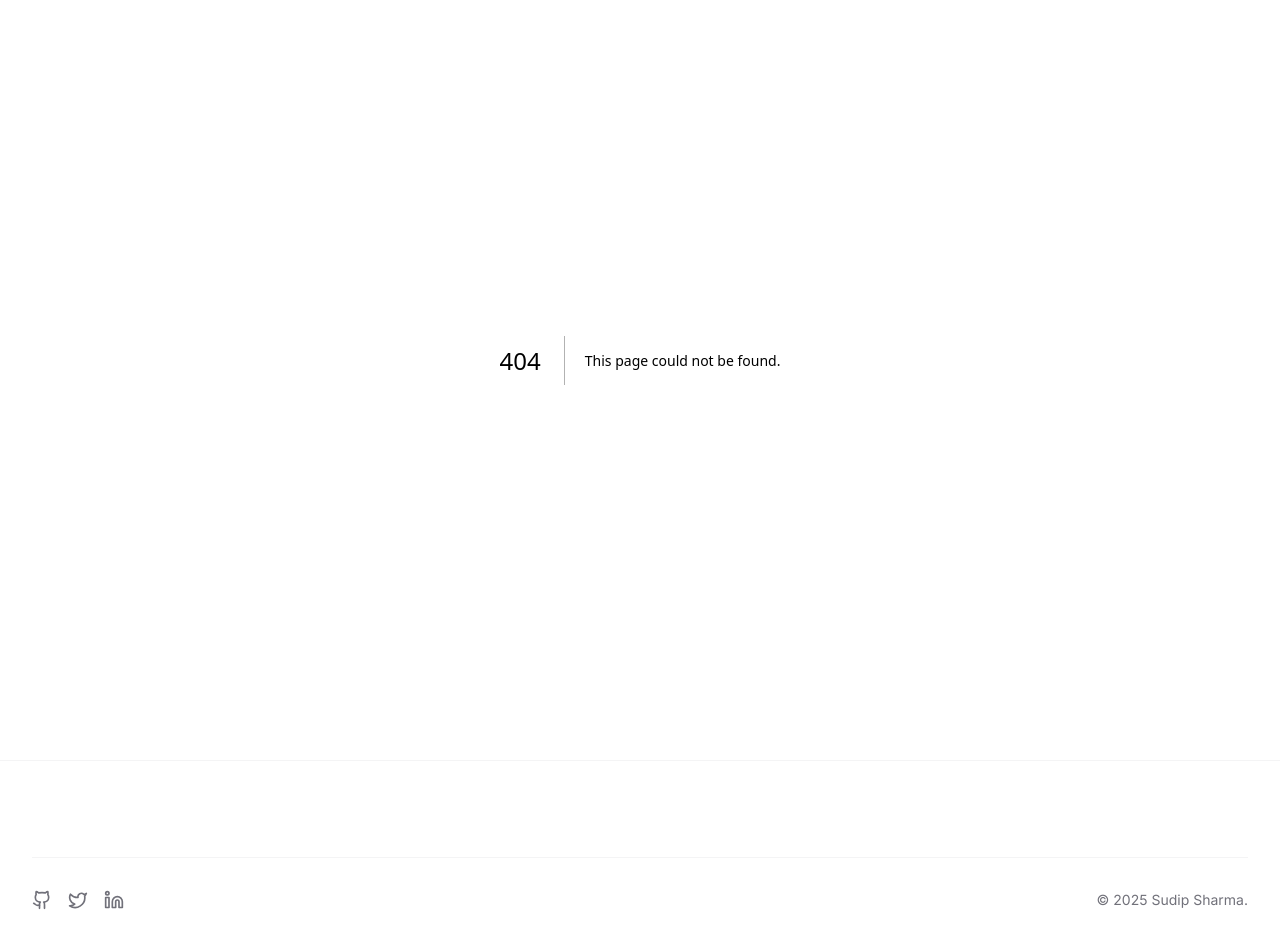
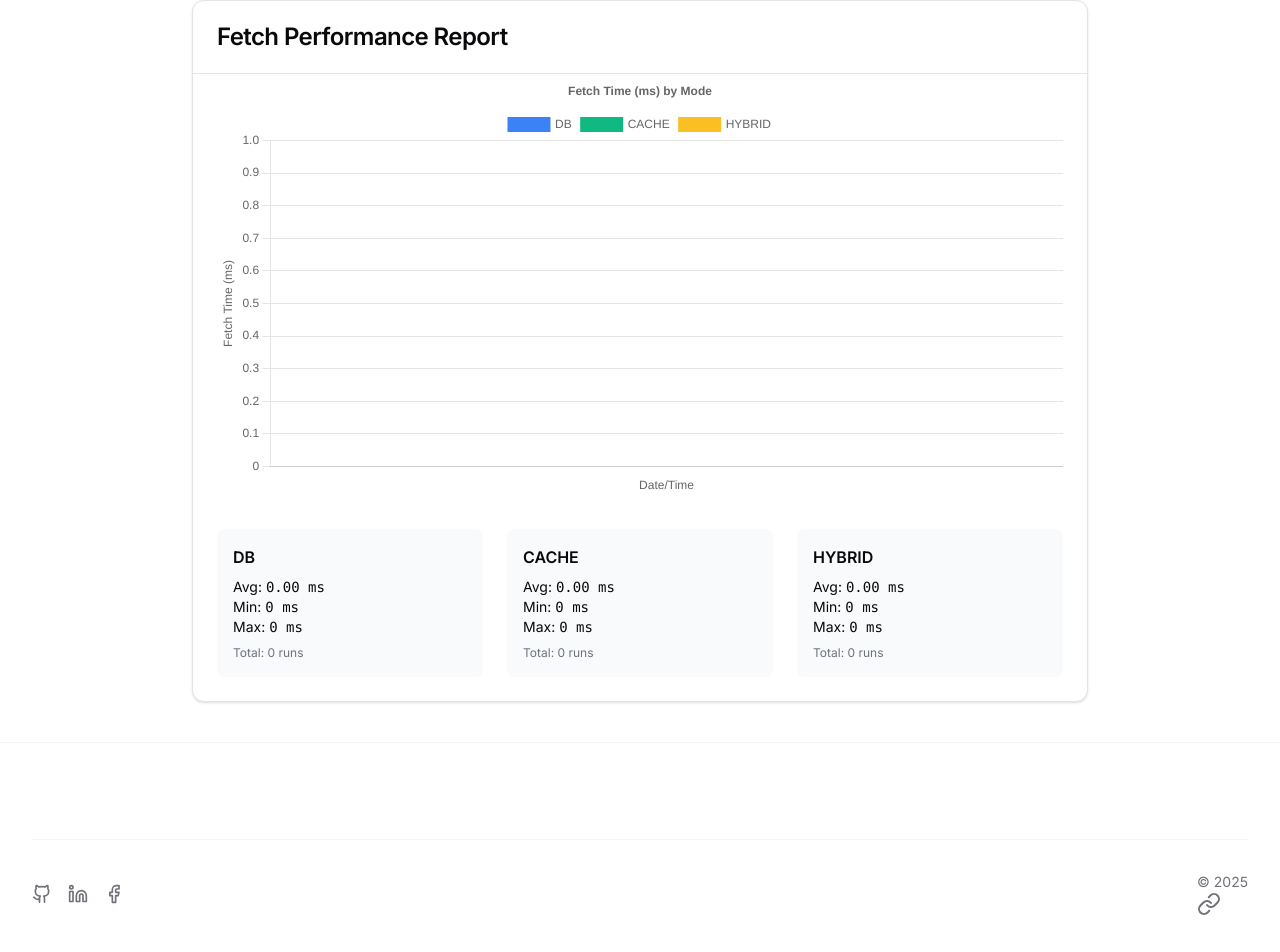
Before and after one commit to sudipsharma826/cache-scalable, a Next.js app: page /analysis in a window 1280 px wide. Before the commit this address had no page. Shown: the part 105-1057 px from the top of the page. Built offline with nearby package versions, Linux system fonts and the light colour scheme; no server answers; the database is empty.

Commit message:
added the report section tot he site with better ui

```diff
--- a/app/actions/DataFetching.ts
+++ b/app/actions/DataFetching.ts
@@ -4,6 +4,7 @@ import connectDB from "@/lib/db";
 import ProductModel from "@/lib/models/ProductModels";
 import { client } from "@/lib/redis";
 import { FetchingFormData } from "@/lib/types";
+import { saveFetchTiming } from "@/app/actions/ReportFetching";
 
 export interface FetchDataResponse {
   success: boolean;
@@ -135,7 +136,7 @@ export async function fetchData(data: FetchingFormData): Promise<FetchDataRespon
         );
 
         if (cachedData.length >= limit) {
-          // If we have enough data in cache, return it
+          // Cache HIT: enough data in cache
           const parsedData = cachedData.map(item => JSON.parse(item)).slice(0, limit);
           const ttl = await timeOperation(
             () => client.ttl("products"),
@@ -151,15 +152,19 @@ export async function fetchData(data: FetchingFormData): Promise<FetchDataRespon
             ttl
           };
         } else {
-          // If not enough in cache, get the rest from DB
-          const dbData = await timeOperation(async () => {
-            await connectDB();
-            const remainingLimit = limit - cachedData.length;
-            return await ProductModel.find({}).limit(remainingLimit).lean();
-          }, 'dbQuery');
+          // Cache MISS: not enough data in cache, get the rest from DB
+          const parsedCached = cachedData.map(item => JSON.parse(item));
+          const remainingLimit = limit - parsedCached.length;
 
-          // Parse cached data
-          const parsedCached = cachedData.map(item => JSON.parse(item));
+          // Only fetch from DB if we need more data
+          let dbData: any[] = [];
+          if (remainingLimit > 0) {
+            dbData = await timeOperation(async () => {
+              await connectDB();
+              return await ProductModel.find({}).limit(remainingLimit).lean();
+            }, 'dbQuery');
+          }
+
           const combinedData = [...parsedCached, ...dbData];
 
           // Update cache with combined data if we got new data from DB
@@ -183,7 +188,7 @@ export async function fetchData(data: FetchingFormData): Promise<FetchDataRespon
           response.count = combinedData.length;
           response.source = 'hybrid';
           response.cacheInfo = {
-            hit: false,
+            hit: false, // Mark as cache miss
             ttl
           };
         }
@@ -197,6 +202,16 @@ export async function fetchData(data: FetchingFormData): Promise<FetchDataRespon
 
     // Update total time and log results
     updateTotalTime();
+
+    // Save timing to Redis for reporting
+    try {
+      await saveFetchTiming(mode, {
+        timestamp: Date.now(),
+        total: response.timing?.total || 0,
+      });
+    } catch (timingErr) {
+      console.error("Failed to record timing in Redis:", timingErr);
+    }
 
     console.log(`[${new Date().toISOString()}] ${mode} fetch completed in ${response.timing?.total}ms`,
       response.success ? `(found ${response.count} items)` : `(error: ${response.error})`,
--- /dev/null
+++ b/app/actions/ReportFetching.ts
@@ -0,0 +1,43 @@
+"use server";
+
+import { client } from "@/lib/redis";
+
+interface TimingEntry {
+  timestamp: number;
+  total: number;
+}
+
+interface ReportData {
+  db: TimingEntry[];
+  cache: TimingEntry[];
+  hybrid: TimingEntry[];
+}
+
+export async function saveFetchTiming(
+  mode: string,
+  entry: TimingEntry
+): Promise<void> {
+  let key = "";
+  if (mode === "db") key = "fetch_times:db";
+  else if (mode === "cache") key = "fetch_times:cache";
+  else if (mode === "hybrid") key = "fetch_times:hybrid";
+  else return;
+  await client.lpush(key, JSON.stringify(entry));
+  await client.ltrim(key, 0, 99); // keep last 100 entries
+}
+
+export async function fetchReportData(): Promise<ReportData> {
+  const modes = ["db", "cache", "hybrid"];
+  const result: any = {};
+  for (const mode of modes) {
+    const entries = await client.lrange(`fetch_times:${mode}`, 0, -1);
+    result[mode] = entries.map((e: string) => {
+      try {
+        return JSON.parse(e);
+      } catch {
+        return null;
+      }
+    }).filter(Boolean);
+  }
+  return result as ReportData;
+}
--- /dev/null
+++ b/app/analysis/page.tsx
@@ -0,0 +1,116 @@
+"use client";
+
+import React, { useEffect, useState } from "react";
+import { Card, CardContent, CardHeader, CardTitle } from "@/components/ui/card";
+import { Line } from "react-chartjs-2";
+import "chart.js/auto";
+import { fetchReportData } from "@/app/actions/ReportFetching"; // <-- use server action
+
+interface TimingEntry {
+  timestamp: number;
+  total: number;
+}
+
+interface ReportData {
+  db: TimingEntry[];
+  cache: TimingEntry[];
+  hybrid: TimingEntry[];
+}
+
+// Remove fetchReportData here, use server action import above
+
+const formatDate = (ts: number) =>
+  new Date(ts).toLocaleString("en-US", {
+    month: "short",
+    day: "numeric",
+    hour: "2-digit",
+    minute: "2-digit",
+  });
+
+const calcStats = (arr: TimingEntry[]) => {
+  if (!arr.length) return { avg: 0, min: 0, max: 0 };
+  const total = arr.reduce((sum, e) => sum + e.total, 0);
+  const avg = total / arr.length;
+  const min = Math.min(...arr.map(e => e.total));
+  const max = Math.max(...arr.map(e => e.total));
+  return { avg, min, max };
+};
+
+export default function ReportPage() {
+  const [data, setData] = useState<ReportData | null>(null);
+  const [error, setError] = useState<string>("");
+
+  useEffect(() => {
+    fetchReportData()
+      .then(setData)
+      .catch(e => setError(e.message));
+  }, []);
+
+  if (error) return <div className="p-8 text-red-500">{error}</div>;
+  if (!data) return <div className="p-8">Loading...</div>;
+
+  const modes = ["db", "cache", "hybrid"] as const;
+  const colors = {
+    db: "rgba(59,130,246,1)",
+    cache: "rgba(16,185,129,1)",
+    hybrid: "rgba(251,191,36,1)",
+  };
+
+  // Prepare chart data
+  const chartData = {
+    labels: Array.from(
+      new Set(
+        modes.flatMap(mode =>
+          data[mode].map(e => formatDate(e.timestamp))
+        )
+      )
+    ),
+    datasets: modes.map(mode => ({
+      label: mode.toUpperCase(),
+      data: data[mode].map(e => e.total),
+      borderColor: colors[mode],
+      backgroundColor: colors[mode],
+      tension: 0.3,
+      fill: false,
+    })),
+  };
+
+  return (
+    <div className="max-w-4xl mx-auto py-10">
+      <Card>
+        <CardHeader>
+          <CardTitle>Fetch Performance Report</CardTitle>
+        </CardHeader>
+        <CardContent>
+          <div className="mb-8">
+            <Line data={chartData} options={{
+              responsive: true,
+              plugins: {
+                legend: { display: true, position: "top" },
+                title: { display: true, text: "Fetch Time (ms) by Mode" },
+              },
+              scales: {
+                x: { title: { display: true, text: "Date/Time" } },
+                y: { title: { display: true, text: "Fetch Time (ms)" } },
+              },
+            }} />
+          </div>
+          <div className="grid grid-cols-1 md:grid-cols-3 gap-6">
+            {modes.map(mode => {
+              const stats = calcStats(data[mode]);
+              return (
+                <div key={mode} className="bg-gray-50 rounded-lg p-4">
+                  <div className="font-semibold mb-2">{mode.toUpperCase()}</div>
+                  <div className="text-sm">Avg: <span className="font-mono">{stats.avg.toFixed(2)} ms</span></div>
+                  <div className="text-sm">Min: <span className="font-mono">{stats.min} ms</span></div>
+                  <div className="text-sm">Max: <span className="font-mono">{stats.max} ms</span></div>
+                  <div className="text-xs text-gray-500 mt-2">Total: {data[mode].length} runs</div>
+                </div>
+              );
+            })}
+          </div>
+        </CardContent>
+      </Card>
+    </div>
+  );
+}
--- a/app/page.tsx
+++ b/app/page.tsx
@@ -46,7 +46,7 @@ export default function Home() {
                 asChild
               >
                 <a
-                  href="https://github.com/yourusername/cache-scalable"
+                  href="https://github.com/sudipsharma826/cache-scalable"
                   target="_blank"
                   rel="noopener noreferrer"
                 >
--- a/components/FetchingForm.tsx
+++ b/components/FetchingForm.tsx
@@ -23,7 +23,7 @@ interface FetchResult {
   source: "db" | "cache" | "hybrid";
   data: Product[];
   count: number;
-  timing: {
+  timing?: {
     total: number;
     dbQuery: number;
     cacheRead: number;
@@ -106,18 +106,22 @@ export default function FetchingForm() {
         success: true,
         data: response.data || [],
         count: response.count || 0,
-        timing: response.timing || {
-          total: 0,
-          dbQuery: 0,
-          cacheRead: 0,
-          cacheWrite: 0
+        timing: {
+          total: response.timing?.total ?? 0,
+          dbQuery: response.timing?.dbQuery ?? 0,
+          cacheRead: response.timing?.cacheRead ?? 0,
+          cacheWrite: response.timing?.cacheWrite ?? 0,
         },
         cacheInfo: response.cacheInfo || { hit: false },
         fetchTimeMs,
         source: mode,
         dataSource: mode,
         cacheStatus: (() => {
-          if (mode === "cache") return "hit";
+          if (mode === "cache") {
+            // Show "miss" if cacheInfo.hit is false or if returned data is less than requested limit
+            if (!response.cacheInfo?.hit || (response.data?.length ?? 0) < limit) return "miss";
+            return "hit";
+          }
           if (mode === "hybrid") return response.cacheInfo?.hit ? "hit" : "miss";
           return "none";
         })(),
@@ -125,10 +129,9 @@ export default function FetchingForm() {
       };
 
       setResult(updatedResult);
-      console.log("Fetch successful, data count:", response.data?.length);
     } catch (error) {
       console.error("Error fetching data:", error);
-      setError((error as Error).message);
+      setError((error as Error).message || "Unknown error occurred");
     } finally {
       setLoading(false);
     }
@@ -174,6 +177,9 @@ export default function FetchingForm() {
     }
   };
 
+
+
+
   return (
     <div className="w-full">
       <div className="bg-white rounded-xl shadow-sm border border-gray-100 overflow-hidden">
@@ -213,9 +219,9 @@ export default function FetchingForm() {
                     type="number"
                     id="product-count"
                     min="1"
-                    max="1000"
+                    max="100"
                     value={limit}
-                    onChange={(e) => setLimit(Math.min(1000, Math.max(1, parseInt(e.target.value) || 1)))}
+                    onChange={(e) => setLimit(Math.max(1, Math.min(100, parseInt(e.target.value) || 1)))}
                     className="focus:ring-blue-500 focus:border-blue-500 block w-full pl-3 pr-12 py-2.5 sm:text-sm border border-gray-300 rounded-md"
                     placeholder="Enter number of products"
                     disabled={loading}
@@ -226,6 +232,11 @@ export default function FetchingForm() {
                 </div>
               </div>
             </div>
+
+            {/* Error message display */}
+            {error && (
+              <div className="text-red-600 text-sm font-medium">{error}</div>
+            )}
 
             <div className="flex justify-end">
               <button
--- a/components/footer.tsx
+++ b/components/footer.tsx
@@ -1,5 +1,5 @@
 import React from 'react'
-import { Heart, Github, Twitter, Linkedin } from 'lucide-react'
+import { Heart, Github, Twitter, Linkedin, Facebook, Link } from 'lucide-react'
 
 export function Footer() {
   return (
@@ -11,31 +11,37 @@ export function Footer() {
               <div className="flex items-center space-x-1 text-sm text-muted-foreground">
                 <div className="flex space-x-4">
                 <a
-                  href="#"
+                  href="https://github.com/sudipsharma826"
                   className="text-muted-foreground hover:text-primary transition-colors duration-200"
                   aria-label="GitHub"
                 >
                   <Github className="h-5 w-5" />
                 </a>
                 <a
-                  href="#"
-                  className="text-muted-foreground hover:text-primary transition-colors duration-200"
-                  aria-label="Twitter"
-                >
-                  <Twitter className="h-5 w-5" />
-                </a>
-                <a
-                  href="#"
+                  href="https://linkedin.com/in/sudipsharmanp"
                   className="text-muted-foreground hover:text-primary transition-colors duration-200"
                   aria-label="LinkedIn"
                 >
                   <Linkedin className="h-5 w-5" />
                 </a>
+                <a
+                  href="https://www.facebook.com/sudipsharma.np/"
+                  className="text-muted-foreground hover:text-primary transition-colors duration-200"
+                  aria-label="Fac
+                  ebook"
+                >
+                  <Facebook className="h-5 w-5" />
+                </a>
+
               </div>
               </div>
               <p className="text-sm text-muted-foreground">
-                © {new Date().getFullYear()}   Sudip Sharma.
-              </p>
+  © {new Date().getFullYear()}{" "}
+  <span>
+    <Link to="https://sudipsharma.info.np" className='cursor-pointer'>Sudip Sharma</Link>
+  </span>
+</p>
+
             </div>
           </div>
         </div>
--- a/components/navbar.tsx
+++ b/components/navbar.tsx
@@ -47,7 +47,7 @@ export function Navbar() {
 
           {/* Desktop Nav */}
           <div className="hidden md:flex items-center gap-6">
-            <Link href="#" className="nav-link">Home</Link>
+            <Link href="/" className="nav-link">Home</Link>
 
             {/* Dropdown */}
             <div
@@ -65,17 +65,18 @@ export function Navbar() {
               </div>
             )}
             </div>
+            <Link href="/analysis" className="nav-link">Performance Analysis</Link>
 
-            <Link href="#" className="nav-link">Contact</Link>
+
 
             {/* GitHub Button */}
-            <Link
-              href="#"
+            <a
+              href="https://github.com/sudipsharma826/cache-scalable"
               aria-label="GitHub"
               className="text-muted-foreground hover:text-primary transition"
             >
               <Github className="h-5 w-5" />
-            </Link>
+            </a>
           </div>
 
           {/* Right Controls */}
--- a/components/ui/card.tsx
+++ b/components/ui/card.tsx
@@ -1,6 +1,5 @@
-import * as React from 'react';
-
-import { cn } from '@/lib/utils';
+import * as React from "react";
+import { cn } from "@/lib/utils";
 
 const Card = React.forwardRef<
   HTMLDivElement,
@@ -8,14 +7,11 @@ const Card = React.forwardRef<
 >(({ className, ...props }, ref) => (
   <div
     ref={ref}
-    className={cn(
-      'rounded-lg border bg-card text-card-foreground shadow-sm',
-      className
-    )}
+    className={cn("bg-white rounded-xl shadow border", className)}
     {...props}
   />
 ));
-Card.displayName = 'Card';
+Card.displayName = "Card";
 
 const CardHeader = React.forwardRef<
   HTMLDivElement,
@@ -23,26 +19,23 @@ const CardHeader = React.forwardRef<
 >(({ className, ...props }, ref) => (
   <div
     ref={ref}
-    className={cn('flex flex-col space-y-1.5 p-6', className)}
+    className={cn("flex flex-col space-y-1.5 p-6 border-b", className)}
     {...props}
   />
 ));
-CardHeader.displayName = 'CardHeader';
+CardHeader.displayName = "CardHeader";
 
 const CardTitle = React.forwardRef<
-  HTMLParagraphElement,
+  HTMLHeadingElement,
   React.HTMLAttributes<HTMLHeadingElement>
 >(({ className, ...props }, ref) => (
   <h3
     ref={ref}
-    className={cn(
-      'text-2xl font-semibold leading-none tracking-tight',
-      className
-    )}
+    className={cn("text-2xl font-semibold leading-none tracking-tight", className)}
     {...props}
   />
 ));
-CardTitle.displayName = 'CardTitle';
+CardTitle.displayName = "CardTitle";
 
 const CardDescription = React.forwardRef<
   HTMLParagraphElement,
@@ -50,19 +43,19 @@ const CardDescription = React.forwardRef<
 >(({ className, ...props }, ref) => (
   <p
     ref={ref}
-    className={cn('text-sm text-muted-foreground', className)}
+    className={cn("text-sm text-muted-foreground", className)}
     {...props}
   />
 ));
-CardDescription.displayName = 'CardDescription';
+CardDescription.displayName = "CardDescription";
 
 const CardContent = React.forwardRef<
   HTMLDivElement,
   React.HTMLAttributes<HTMLDivElement>
 >(({ className, ...props }, ref) => (
-  <div ref={ref} className={cn('p-6 pt-0', className)} {...props} />
+  <div ref={ref} className={cn("p-6 pt-0", className)} {...props} />
 ));
-CardContent.displayName = 'CardContent';
+CardContent.displayName = "CardContent";
 
 const CardFooter = React.forwardRef<
   HTMLDivElement,
@@ -70,11 +63,11 @@ const CardFooter = React.forwardRef<
 >(({ className, ...props }, ref) => (
   <div
     ref={ref}
-    className={cn('flex items-center p-6 pt-0', className)}
+    className={cn("flex items-center p-6 pt-0", className)}
     {...props}
   />
 ));
-CardFooter.displayName = 'CardFooter';
+CardFooter.displayName = "CardFooter";
 
 export {
   Card,
--- a/package.json
+++ b/package.json
@@ -57,6 +57,7 @@
     "next-themes": "^0.3.0",
     "postcss": "8.4.30",
     "react": "18.2.0",
+    "react-chartjs-2": "^5.3.0",
     "react-day-picker": "^8.10.1",
     "react-dom": "18.2.0",
     "react-hook-form": "^7.53.0",
```
Also changed, not shown: 1 other file (tests, documents, lock files or other folders).
